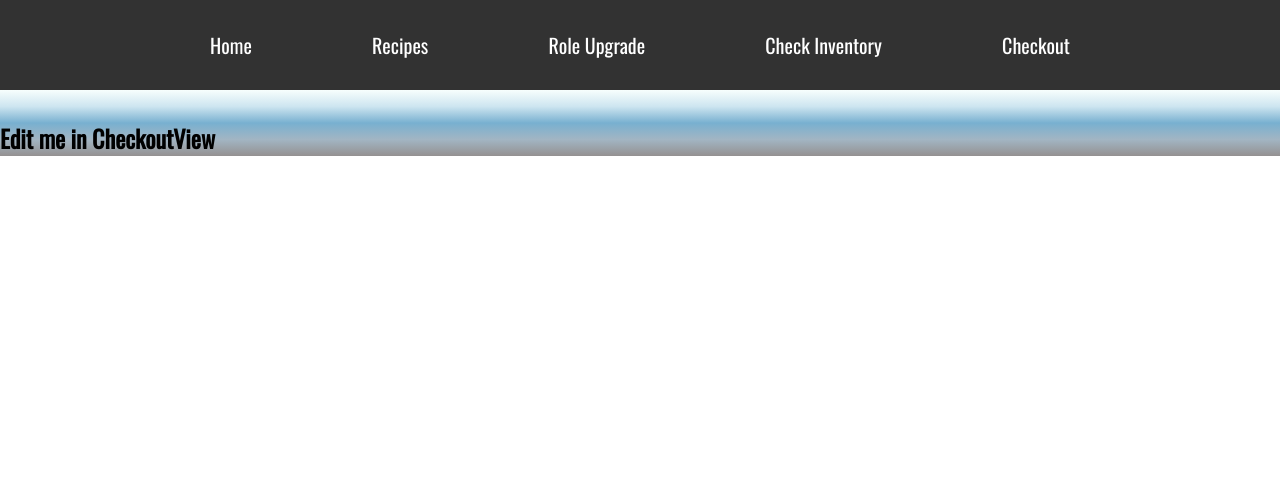
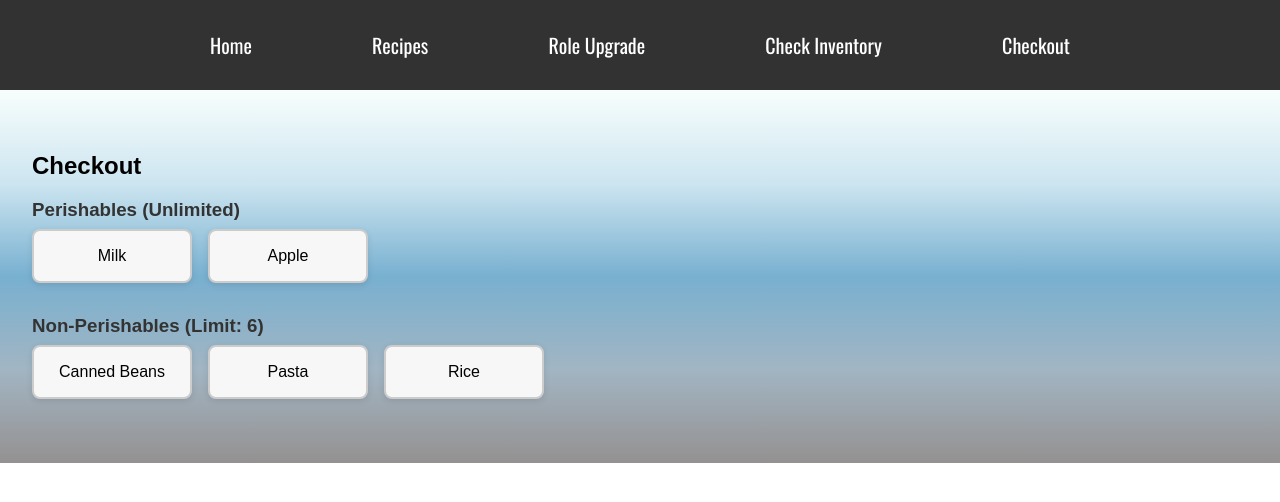
Before and after one commit to timsterxp/SpartanPantryHub, a React (Create React App) app: page /Checkout in a window 1280 px wide. Shown: the top 502 px of the page. Built offline with nearby package versions, Linux system fonts and the light colour scheme; no server answers.

Commit message:
Create dummy UI for checkout for concept of designs.

```diff
--- a/src/App.js
+++ b/src/App.js
@@ -5,6 +5,7 @@ import RecipeView from './views/RecipeView';
 import RequestRoleView from "./views/RequestRoleView";
 import InventoryView from './views/InventoryView';
 import InventoryViewConcept from './views/InventoryViewConcept';
+import DummyCheckout from './views/DummyCheckout';
 import CheckoutView from './views/CheckoutView';
 import HomeView from "./views/HomeView";
 import {GoogleOAuthProvider} from "@react-oauth/google";
@@ -38,7 +39,7 @@ function App() {
                   <Route path="/recipe" element = {<RecipeView />} />
                   <Route path="/RoleRequest" element = {<RequestRoleView/>} />
                   <Route path="/Inventory" element = {<InventoryViewConcept/>} />
-                  <Route path="/Checkout" element = {<CheckoutView/>} />
+                  <Route path="/Checkout" element = {<DummyCheckout/>} />
               </Routes></div>
 
 
--- /dev/null
+++ b/src/views/CheckoutView.css
@@ -0,0 +1,37 @@
+.checkout-container {
+    padding: 2rem;
+    font-family: Arial, sans-serif;
+}
+
+.category-section {
+    margin-bottom: 2rem;
+}
+
+h2 {
+    margin-bottom: 1rem;
+}
+
+h3 {
+    margin-bottom: 0.5rem;
+    color: #333;
+}
+
+.item-grid {
+    display: grid;
+    grid-template-columns: repeat(auto-fill, minmax(150px, 1fr));
+    gap: 1rem;
+}
+
+.item-card {
+    background-color: #f7f7f7;
+    border: 2px solid #ccc;
+    border-radius: 8px;
+    padding: 1rem;
+    text-align: center;
+    transition: 0.3s;
+}
+
+.item-card:hover {
+    border-color: #007bff;
+    background-color: #e6f0ff;
+}
--- /dev/null
+++ b/src/views/DummyCheckout.jsx
@@ -0,0 +1,55 @@
+// add code for viewing checkout screen
+
+
+import React from 'react';
+import './CheckoutView.css'
+
+//dummyitems
+const inventoryItems = [
+    { id: 1, name: "Milk", category: "perishable" },
+    { id: 2, name: "Apple", category: "perishable" },
+    { id: 3, name: "Canned Beans", category: "non-perishable" },
+    { id: 4, name: "Pasta", category: "non-perishable" },
+    { id: 5, name: "Rice", category: "non-perishable" },
+];
+const dummyQuantities = {
+    1: 2,
+    2: 1,
+    3: 1,
+    4: 3,
+    5: 2,
+};
+
+const DummyCheckout = () => {
+    const perishables = inventoryItems.filter(item => item.category === 'perishable');
+    const nonPerishables = inventoryItems.filter(item => item.category === 'non-perishable');
+
+    return (
+        <div className="checkout-container">
+            <h2>Checkout</h2>
+
+            <div className="category-section">
+                <h3>Perishables (Unlimited)</h3>
+                <div className="item-grid">
+                    {perishables.map(item => (
+                        <div key={item.id} className="item-card">
+                            {item.name}
+                        </div>
+                    ))}
+                </div>
+            </div>
+
+            <div className="category-section">
+                <h3>Non-Perishables (Limit: 6)</h3>
+                <div className="item-grid">
+                    {nonPerishables.map(item => (
+                        <div key={item.id} className="item-card">
+                            {item.name}
+                        </div>
+                    ))}
+                </div>
+            </div>
+        </div>
+    );
+};
+export default DummyCheckout;
```
Also changed, not shown: 1 other file (tests, documents, lock files or other folders).
